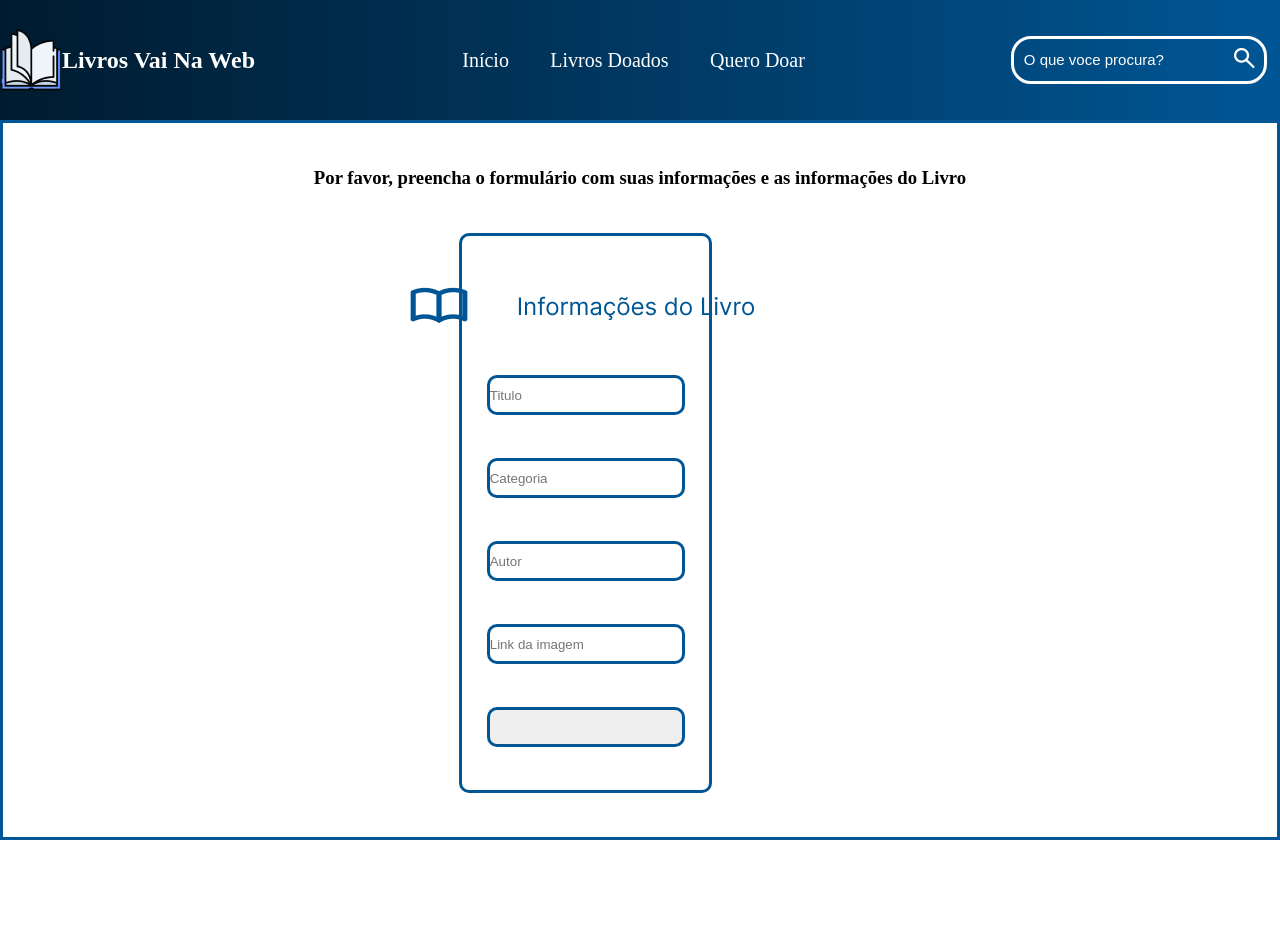
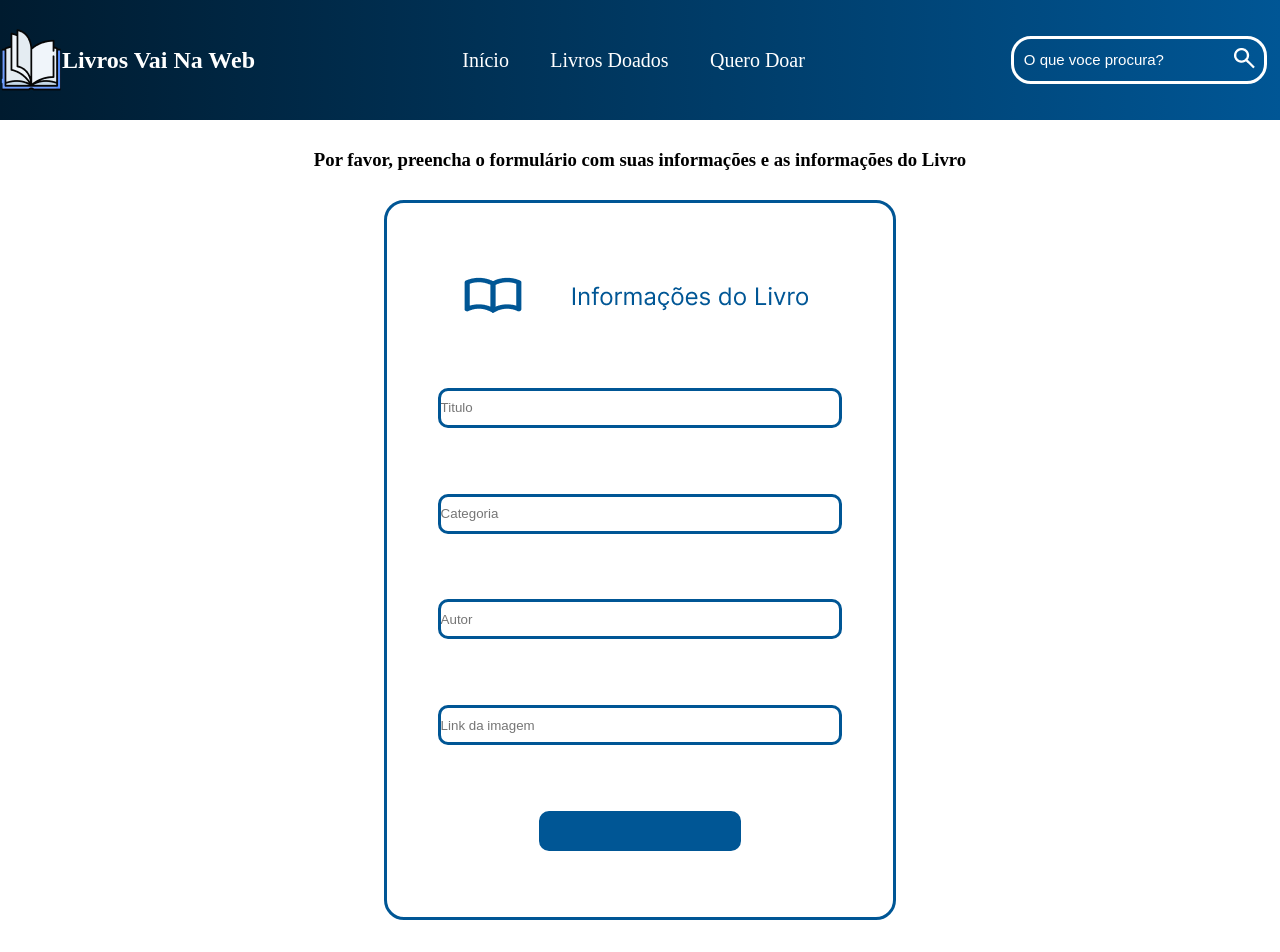
Before and after one commit to Marlonsouto/doa-ao_livros_VNW, a React (Vite) app: page /queroDoar in a window 1280 px wide. Shown: the top 952 px of the page. Built offline with nearby package versions, Linux system fonts and the light colour scheme.

Commit message:
Feat(queroDoar): ajustando style do formulario

```diff
--- a/src/pages/livrosDoados/livrosDoados.module.scss
+++ b/src/pages/livrosDoados/livrosDoados.module.scss
@@ -25,7 +25,7 @@
         width: 15%;
         height: 40vh;
         border: solid #005695;
-        border-radius: 10px;
+        border-radius: 20px;
         //padding-left: 5%;
         margin-left: 5%;
 
--- a/src/pages/queroDoar/QueroDoar.jsx
+++ b/src/pages/queroDoar/QueroDoar.jsx
@@ -1,24 +1,18 @@
 import styleQueroDoar from './queroDoar.module.scss'
 import livroazul from '../../assets/icones_queroDoar/livrodoForm.png'
 
-export default function QueroDoar(){
+export default function QueroDoar() {
   return (
-      <section className= {styleQueroDoar.conteinerQuerodoar}>
+    <section className={styleQueroDoar.conteinerQuerodoar}>
       <h1>Por favor, preencha o formulário com suas informações e as informações do Livro</h1>
-
-        <section>
-
       <form className={styleQueroDoar.formulario}>
-
         <img src={livroazul} alt="Desenho de um livro" />
-
-            <input type="text" name="titulo" id="" placeholder="Titulo"/>
-            <input type="text" name="categoria" id="" placeholder="Categoria"/>
-            <input type="text" name="autor" id="" placeholder="Autor"/>
-            <input type="url" name="LinkImagem" id="" placeholder="Link da imagem"/>
-            <input type="submit" value="" placeholder="Doar" />
+        <input type="text" name="titulo" id="" placeholder="Titulo" />
+        <input type="text" name="categoria" id="" placeholder="Categoria" />
+        <input type="text" name="autor" id="" placeholder="Autor" />
+        <input type="url" name="LinkImagem" id="" placeholder="Link da imagem" />
+        <input className={styleQueroDoar.submit} type="submit" value="" placeholder="Doar" />
       </form>
-        </section>
 
     </section>
   )
--- a/src/pages/queroDoar/queroDoar.module.scss
+++ b/src/pages/queroDoar/queroDoar.module.scss
@@ -4,17 +4,20 @@
     flex-direction: column;
     align-items: center;
     justify-content: space-evenly;
-    //justify-content: center;
-    height: 90vh;
+    height: 100vh;
     width: 100%;
-    border: #005695 solid;
+    //border: #005695 solid;
 
 
     h1{
+        display: flex;
         align-items: center;
+        height: 10vh;
+
+        //border: #005695 solid;
         //justify-content: center;
         //border: #005695 solid;
-        text-align: center;
+        //text-align: center;
     }
 
 
@@ -23,10 +26,10 @@
         flex-direction: column;
         align-items: center;
         justify-content: space-evenly;
-        width: 70%;
-        height: 70vh;
+        width: 40%;
+        height: 90vh;
         border: solid #005695;
-        border-radius: 10px;
+        border-radius: 20px;
 
         input{
             display: flex;
@@ -37,6 +40,11 @@
             border-radius: 10px;
         }
 
+        .submit{
+            width: 40%;
+            background-color: #005695;
+        }
+
 
     }
 }
```
Lines whose indentation alone changed are shown as unchanged.
